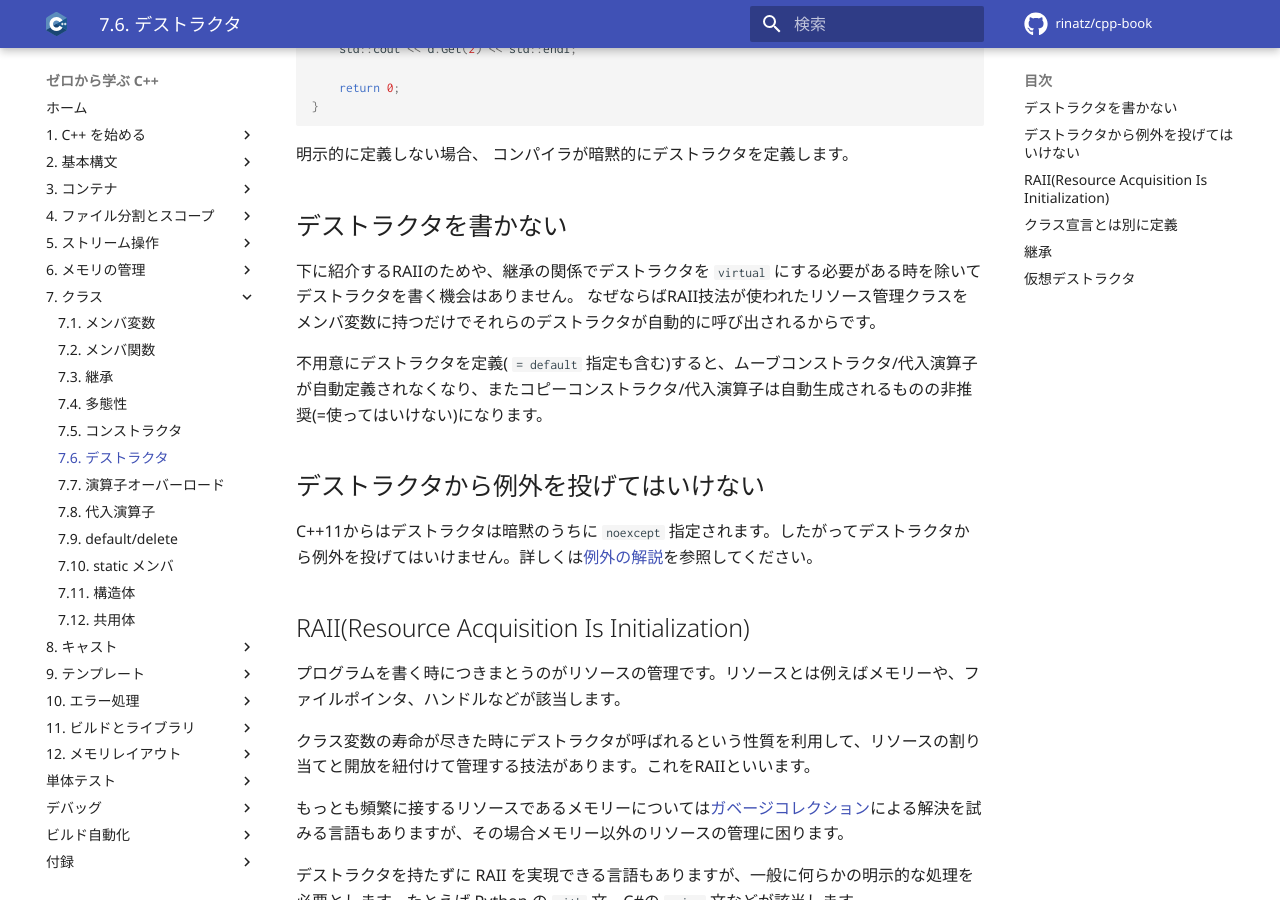
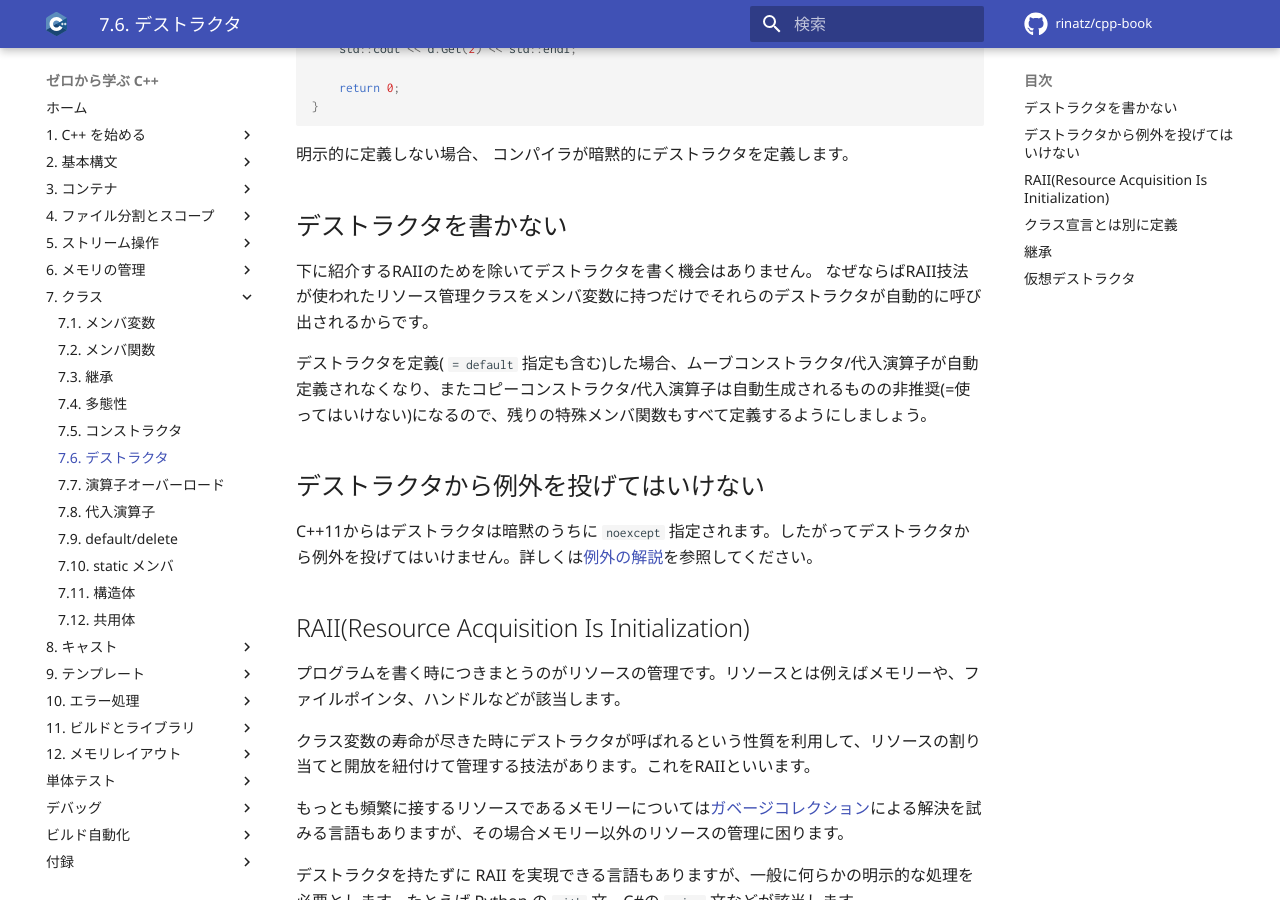
Before and after one commit to rinatz/cpp-book, an MkDocs documentation site: the page built from docs/ch07-06-destructors.md, in a window 1280 px wide and 900 px high, scrolled down 894 px. Built offline with MkDocs 1.6.1 and Material for MkDocs 9.7.7, drawn with Linux system fonts in a browser that asks for light colours; comment, search, counter and statistics services are not loaded.

Commit message:
fix(destructors): apply reviews

```diff
--- a/docs/ch07-06-destructors.md
+++ b/docs/ch07-06-destructors.md
@@ -50,10 +50,10 @@ int main() {
 
 ## デストラクタを書かない
 
-下に紹介するRAIIのためや、継承の関係でデストラクタを `virtual` にする必要がある時を除いてデストラクタを書く機会はありません。
+下に紹介するRAIIのためを除いてデストラクタを書く機会はありません。
 なぜならばRAII技法が使われたリソース管理クラスをメンバ変数に持つだけでそれらのデストラクタが自動的に呼び出されるからです。
 
-不用意にデストラクタを定義( `= default` 指定も含む)すると、ムーブコンストラクタ/代入演算子が自動定義されなくなり、またコピーコンストラクタ/代入演算子は自動生成されるものの非推奨(=使ってはいけない)になります。
+デストラクタを定義( `= default` 指定も含む)した場合、ムーブコンストラクタ/代入演算子が自動定義されなくなり、またコピーコンストラクタ/代入演算子は自動生成されるものの非推奨(=使ってはいけない)になるので、残りの特殊メンバ関数もすべて定義するようにしましょう。
 
 ## デストラクタから例外を投げてはいけない
 
```
